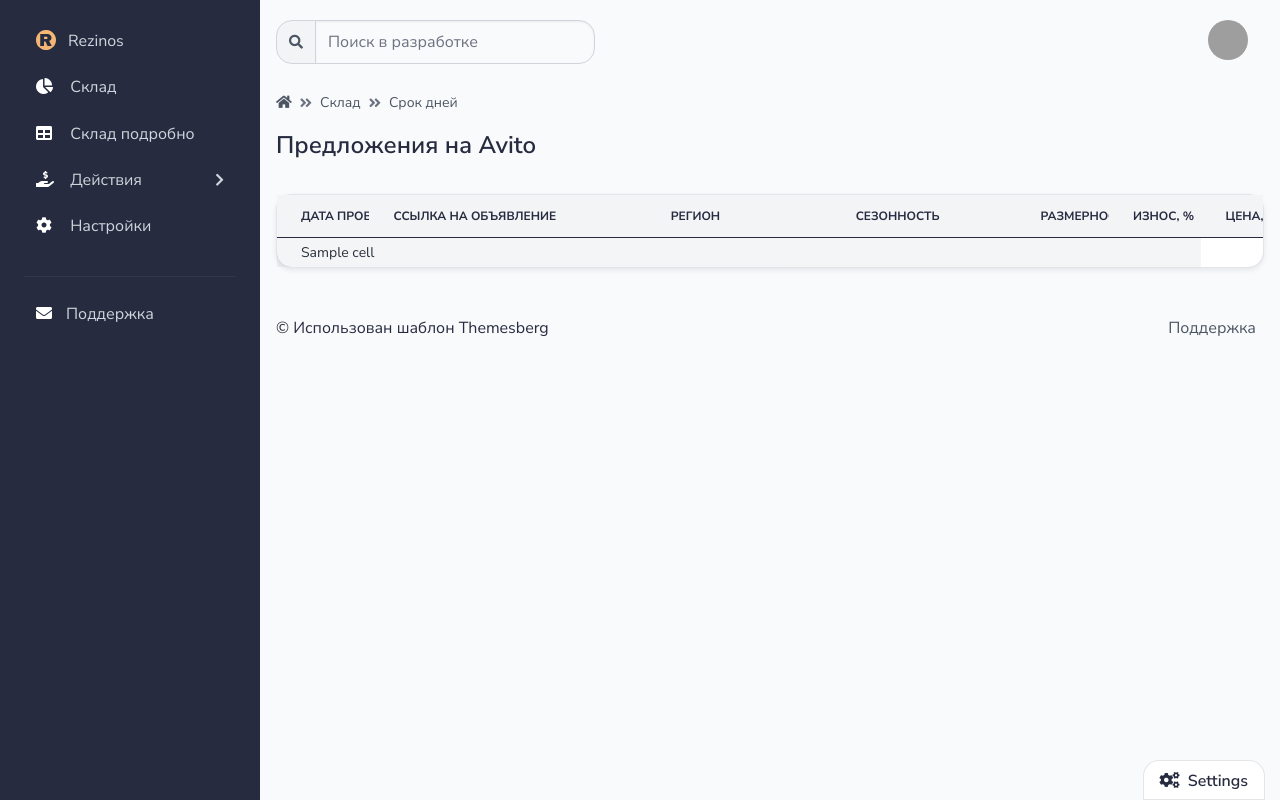
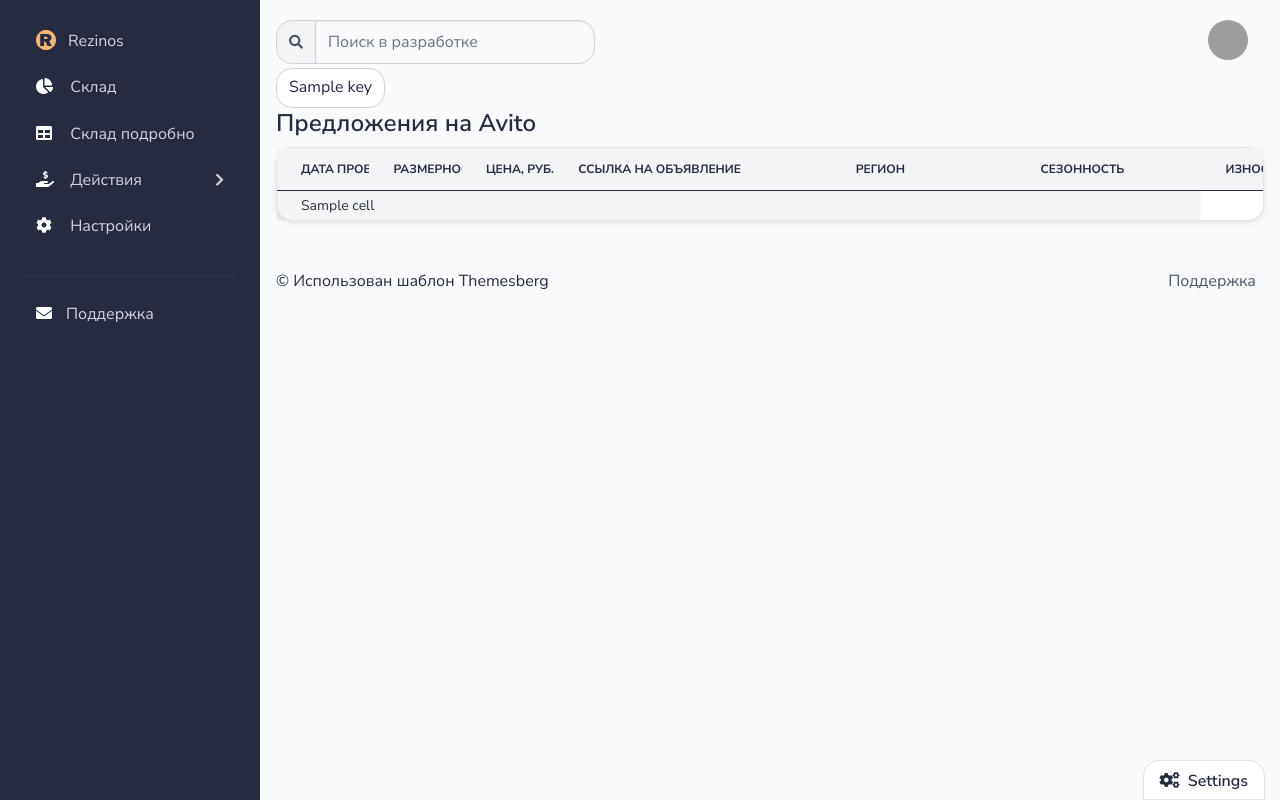
Before and after one commit to DenisShaikin/Rezinos, a Flask app: template app/home/templates/avito_tires.html in a window 1280 px wide. Run offline with Flask 2, Linux system fonts and the light colour scheme; the template is opened without the code that fills it: most values are stand-ins (such as "Sample title", 1, 10 or a date in 2020); some libraries are stand-ins or nearby versions; grey boxes are pictures that could not be loaded.

Commit message:
apr04 2022

```diff
--- a/app/home/templates/avito_tires.html
+++ b/app/home/templates/avito_tires.html
@@ -6,16 +6,15 @@
 {% block stylesheets %}{% endblock stylesheets %}
 
 {% block content %}
-
-      <div class="py-4">
-          <nav aria-label="breadcrumb">
-              <ol class="breadcrumb breadcrumb-dark breadcrumb-transparent">
-                  <li class="breadcrumb-item"><a href="#"><span class="fas fa-home"></span></a></li>
-                  <li class="breadcrumb-item"><a href="{{ url_for('home_blueprint.stock_tables', page='all') }}">Склад</a></li>
-                  <li class="breadcrumb-item" aria-current="page">Срок  дней</li> <!-- {{ curr_page }}-->
-
-              </ol>
-          </nav>
+    <nav aria-label="Page navigation example">
+        <ul class="pagination mb-0">
+          {% for key, value in linksDict.items() %}
+            <li class="page-item {%  if key == curr_page %} active {% endif %}">
+                <a class="page-link" href="{{ value|e }}">{{ key|safe }}</a>
+            </li>
+          {% endfor %}
+        </ul>
+    </nav>
           <div class="d-flex justify-content-between w-100 flex-wrap">
               <div class="mb-3 mb-lg-0">
                   <h1 class="h4">Предложения на Avito</h1>
@@ -28,14 +27,14 @@
                 <table class="table table-flush table-striped  table-sm table-hover"> <!--align-items-center -->
                     <thead class="thead-light">
                     <tr class="d-flex">
-                        <th class="col-1">Дата проверки</th> <!--scope="col"-->
-                        <th class="col-3">Ссылка на объявление</th>
-                        <th class="col-2">Регион</th>
-                        <th class="col-2">Сезонность</th>
-                        <th class="col-1">Размерность</th>
-                        <th class="col-1">Износ, %</th>
-                        <th class="col-1">Цена, Руб.</th>
-                        <th class="col-1">Расстояние, Км</th>
+                        <th class="col-sm-1">Дата проверки</th> <!--scope="col"-->
+                        <th class="col-sm-1">Размерность</th>
+                        <th class="col-sm-1">Цена, Руб.</th>
+                        <th class="col-sm-3">Ссылка на объявление</th>
+                        <th class="col-sm-2">Регион</th>
+                        <th class="col-sm-2">Сезонность</th>
+                        <th class="col-sm-1">Износ, %</th>
+                        <th class="col-sm-1">Расстояние, Км</th>
                     </tr>
                     </thead>
                     <tbody>
```
Also changed, not shown: app/home/routes.py (+30 -7 lines).
